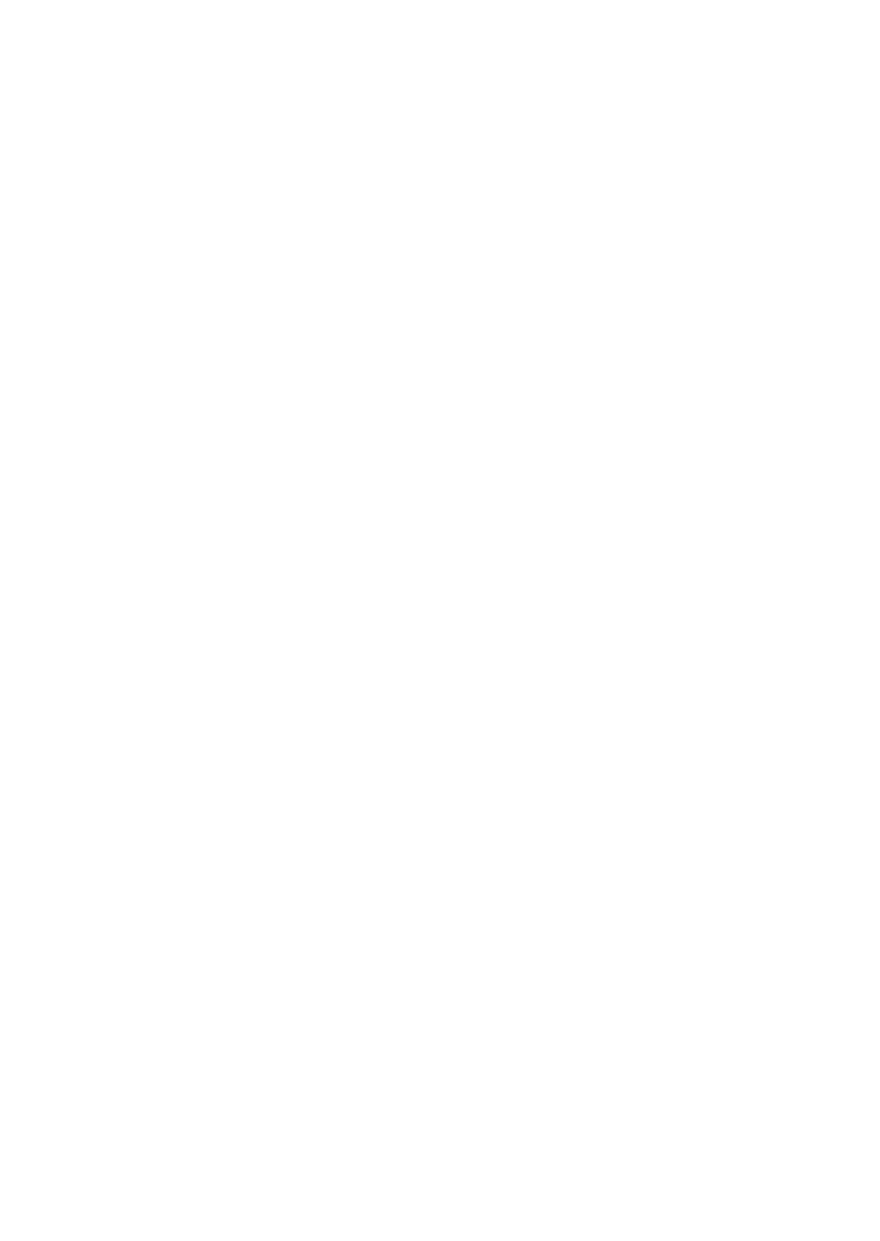
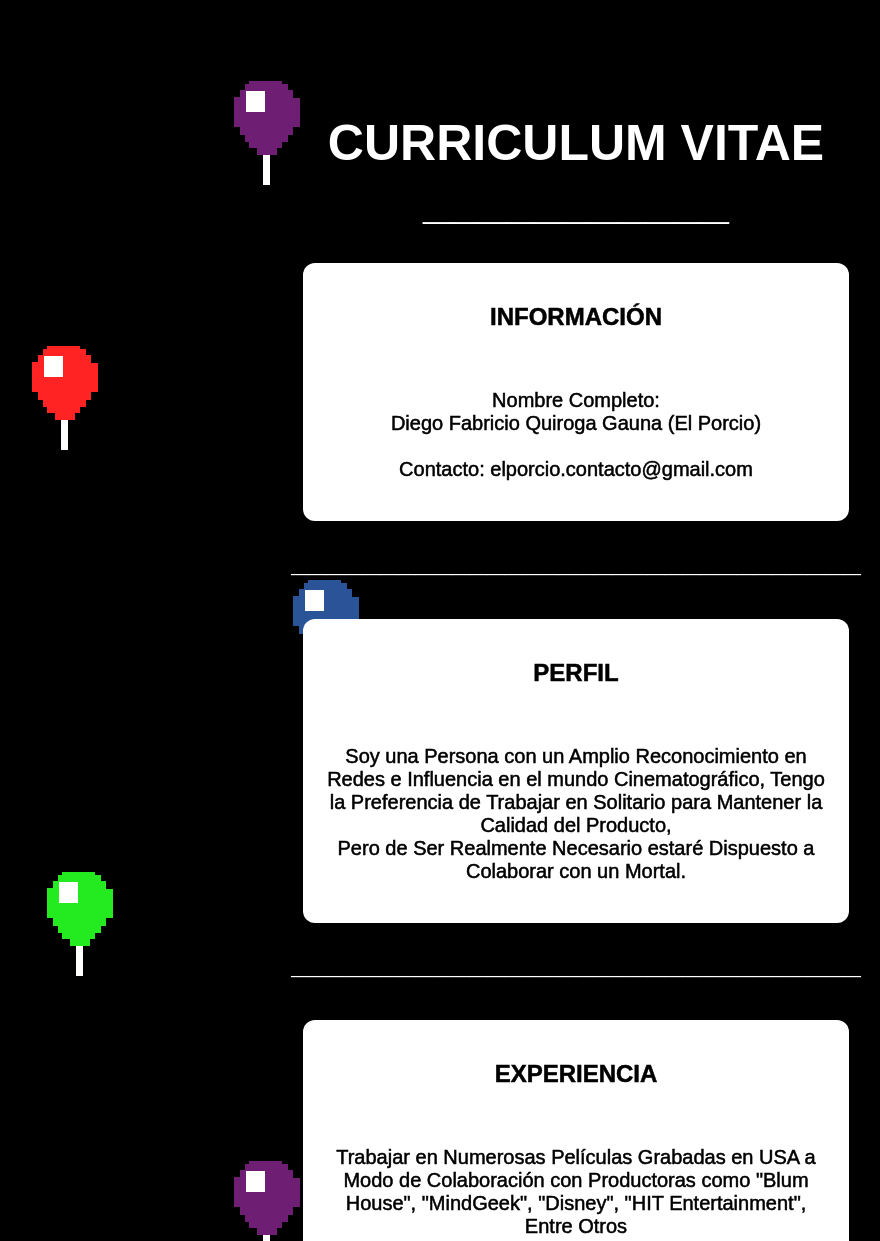
Before and after one commit to lillardRaamsey/Proyect, a plain HTML site: page index.html in a window 1280 px wide. Shown: the top 1241 px of the page, without its empty margins (64-944 px from the left). Before the commit the page ends 800 px from the top, so only its background shows below. Drawn offline with Linux system fonts and the light colour scheme.

Commit message:
Lo que se Pudo
:(

```diff
--- /dev/null
+++ b/css/style.css
@@ -0,0 +1,45 @@
+body {
+    background-image: url("../img/fondodf.png");
+    align-content: center;
+}
+
+p, h2, a {
+    font-family: sans-serif;
+    color: rgb(0, 0, 0);
+}
+
+h1 {
+    font-family: sans-serif;
+    color: white;
+}
+
+p {
+    font-size: 20px;
+}
+
+.cv {
+    font-size: 50px;
+
+}
+
+p, h2, a {
+    -webkit-text-stroke-width: 0.5px;
+    -webkit-text-stroke-color: black;
+}
+
+a {
+    text-decoration: none;
+}
+
+a:hover {
+    text-decoration: underline;
+  }
+
+
+.item {
+    display: grid;
+    background-color: #ffffff;
+    padding: 20px;
+    border-radius: 12px;
+    width: 40%;
+  }
--- a/index.html
+++ b/index.html
@@ -1,11 +1,66 @@
 <!DOCTYPE html>
-<html lang="en">
+<html lang="es">
 <head>
     <meta charset="UTF-8">
     <meta name="viewport" content="width=device-width, initial-scale=1.0">
-    <title>Document</title>
+    <title>CV de Diego (No usar para Verdadero Trabajo, no seas Bobo)</title>
+    <link rel="stylesheet" href="css\style.css">
 </head>
 <body>
 
+<div align="center">
+    <br>
+    <br>
+    <br>
+    <br>
+    <h1 class="cv">CURRICULUM VITAE<br>___________</h1>
+
+
+    <div class="item">
+        <h2>INFORMACIÓN</h2>
+        <br>
+        <p>Nombre Completo:<br>Diego Fabricio Quiroga Gauna (El Porcio)<br><br>Contacto: <a href="https://mail.google.com/mail/u/1/#inbox?compose=GTvVlcSBnNXHvmRVKjQNgPJCRwjjgLtgJKPDGLwpRggqqgNvwJTcstJlhzLwcxGRWvwnKGrFGzTTq">elporcio.contacto@gmail.com</a></p>
+    </div>
+    <h1>________________________________</h1>
+    <br>
+
+
+    <div class="item">
+        <h2>PERFIL</h2>
+        <br>
+        <p>Soy una Persona con un Amplio Reconocimiento en Redes e Influencia en el mundo Cinematográfico, Tengo la Preferencia de Trabajar en Solitario para Mantener la Calidad del Producto,<br> Pero de Ser Realmente Necesario estaré Dispuesto a Colaborar con un Mortal.</p>
+    </div>
+    <h1>________________________________</h1>
+    <br>
+
+    <div class="item">
+        <h2>EXPERIENCIA</h2>
+        <br>
+        <p>Trabajar en Numerosas Películas Grabadas en USA a Modo de Colaboración con Productoras como "Blum House", "MindGeek", "Disney", "HIT Entertainment", Entre Otros</p>
+    </div>
+    <h1>________________________________</h1>
+    <br>
+
+    <div class="item">
+        <h2>EDUCACIÓN</h2>
+        <br>
+        <p>Educación: Ningúna, Soy un Desubicado</p>
+    </div>
+    <h1>________________________________</h1>
+    <br>
+
+    <div class="item">
+        <h2>HABILIDADES</h2>
+        <br>
+        <p>-tengo la Capacidad de poder Dirigirme a un Amplio Número de Personas al Mismo tiempo sin Tener una Pizca de Miedo.<br><br>-Puedo Realizar Proyectos de Video de Nivel Profesional con 8 Años de Experiencia en el Rubro por mi Pasatiempo como Youtuber y Tik Toker.<br><br>-Actuar en Papeles de Cualquier Tipo de Proyecto sin Importar el Género por la amplia Variedad de Personajes que Tuve que Interpretar con Tantas Productoras Dedicadas a Algo Diferente Cada Una.</p>
+    </div>
+
+
+    <br>
+    <br>
+    <img src="img/pl.jpg" ALT="logo">
+
+</div>
+
 </body>
 </html>
```
Also changed, not shown: img/fondodf.png (added), img/pl.jpg (added).
